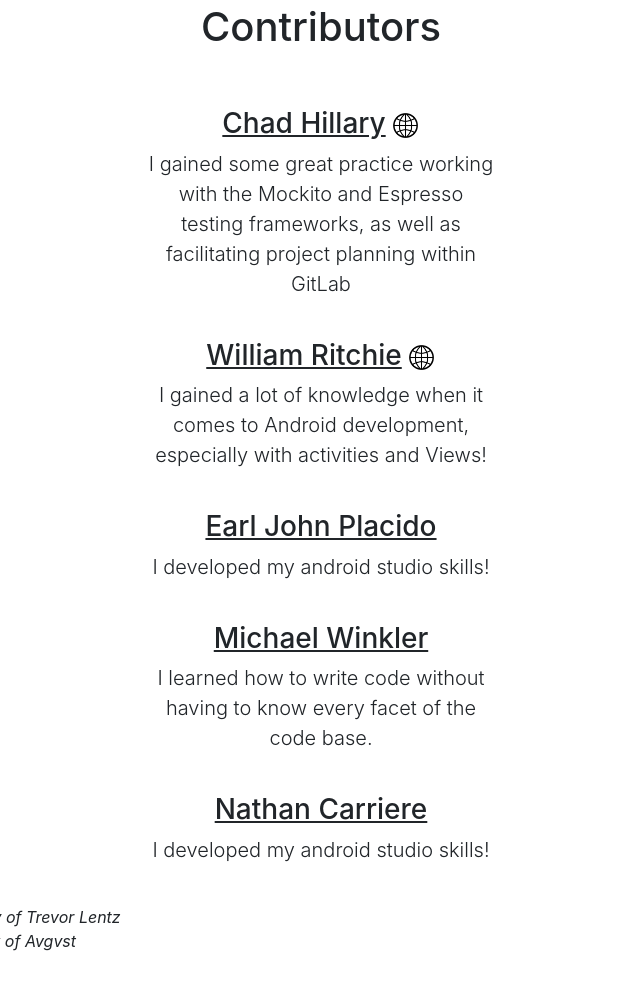
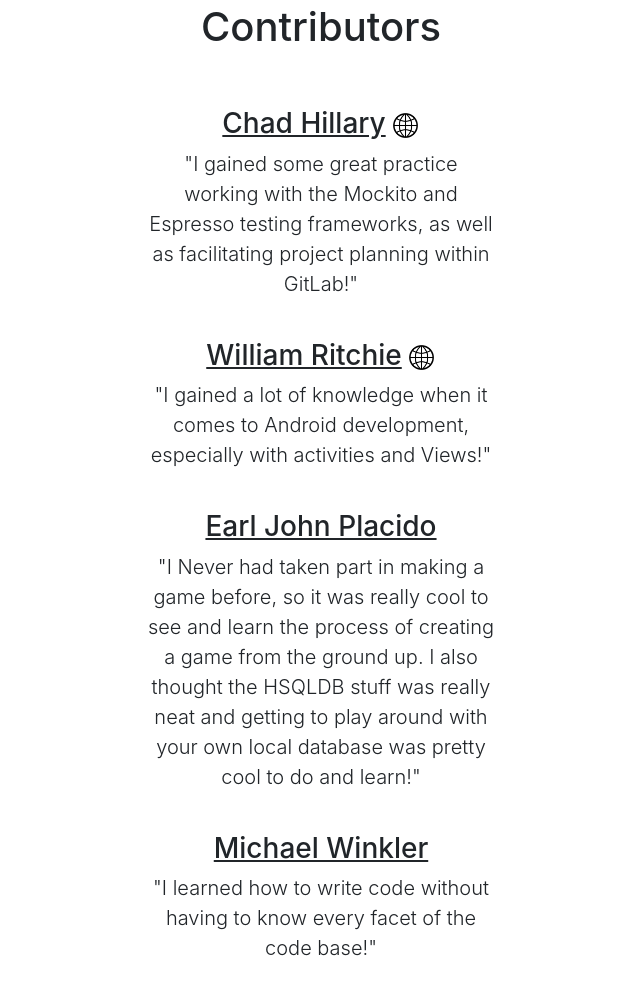
Before and after one commit to TheWlr9/Spell-Rush, a plain HTML site: page website/index.html in a window 1280 px wide. Shown: the part 2765-3747 px from the top of the page, without its empty margins (319-959 px from the left). Drawn offline with nearby package versions, Linux system fonts and the light colour scheme.

Commit message:
Add earl's description

```diff
--- a/website/index.html
+++ b/website/index.html
@@ -225,9 +225,9 @@
             <h3><u>Chad Hillary</u><a class="link-icon" href="http://www.chadhillary.com"><img height="25px" src="img/web.png"></a></h3>
 
             <p class="lead">
-              I gained some great practice working with the Mockito and Espresso
+              "I gained some great practice working with the Mockito and Espresso
               testing frameworks, as well as facilitating project planning
-              within GitLab
+              within GitLab!"
             </p>
           </div>
         </div>
@@ -235,21 +235,21 @@
         <div class="row">
           <div class="text-center col-lg-4 mx-auto">
             <h3><u>William Ritchie</u><a class="link-icon" href="https://github.com/TheWlr9"><img height="25px" src="img/web.png"></a></h3>
-            <p class="lead">I gained a lot of knowledge when it comes to Android development, especially with activities and Views!</p>
+            <p class="lead">"I gained a lot of knowledge when it comes to Android development, especially with activities and Views!"</p>
           </div>
         </div>
         <br />
         <div class="row">
           <div class="text-center col-lg-4 mx-auto">
             <h3><u>Earl John Placido</u></h3>
-            <p class="lead">I developed my android studio skills!</p>
+            <p class="lead">"I Never had taken part in making a game before, so it was really cool to see and learn the process of creating a game from the ground up. I also thought the HSQLDB stuff was really neat and getting to play around with your own local database was pretty cool to do and learn!"</p>
           </div>
         </div>
         <br />
         <div class="row">
           <div class="text-center col-lg-4 mx-auto">
             <h3><u>Michael Winkler</u></h3>
-            <p class="lead">I learned how to write code without having to know every facet of the code base.</p>
+            <p class="lead">"I learned how to write code without having to know every facet of the code base!"</p>
           </div>
         </div>
         <br />
```
